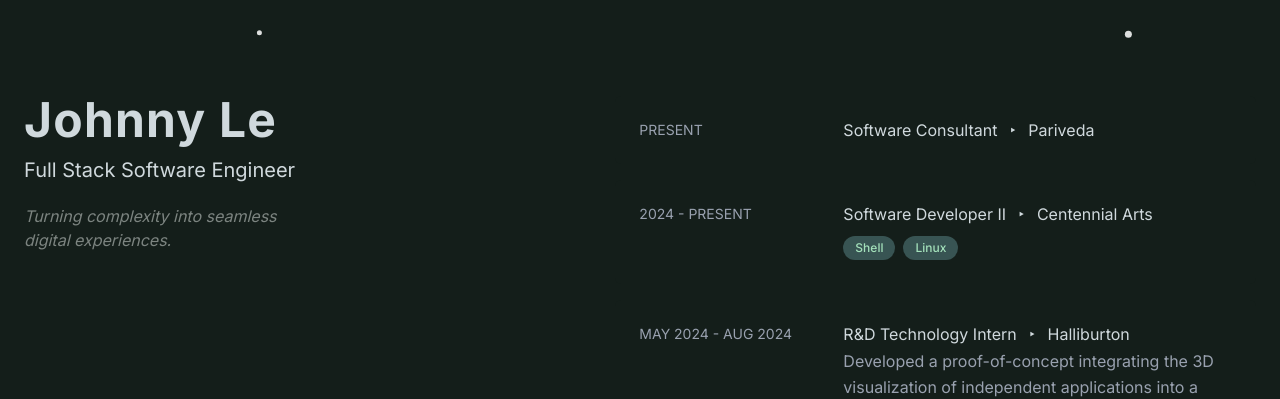
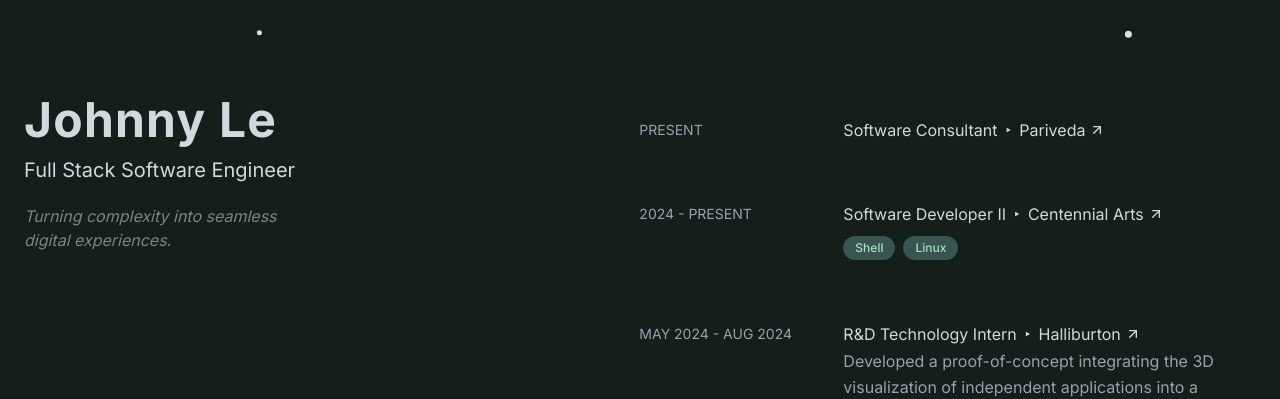
Before and after one commit to jwonnyleaf/devport, a Next.js app: page / in a window 1280 px wide. Shown: the top 399 px of the page. Built offline with nearby package versions, Linux system fonts and the light colour scheme.

Commit message:
fix: build

```diff
--- a/src/components/experience.tsx
+++ b/src/components/experience.tsx
@@ -15,9 +15,10 @@ export const Experience = () => {
 
             {/* Right Side - Job Title, Description & Tech Stack */}
             <CardContent className="p-0 flex-1 self-start">
-              <h3 className="text-base text-primary group-hover:text-primary-alt transition leading-tight">
-                {experience.title} <span className="mx-2">‣</span>{' '}
+              <h3 className="flex items-center gap-1 text-base text-primary group-hover:text-primary-alt transition leading-tight">
+                {experience.title} <span className="mx-1">‣</span>{' '}
                 {experience.company}
+                <ArrowUpRight size={16} />
               </h3>
 
               {experience.description && (
```
